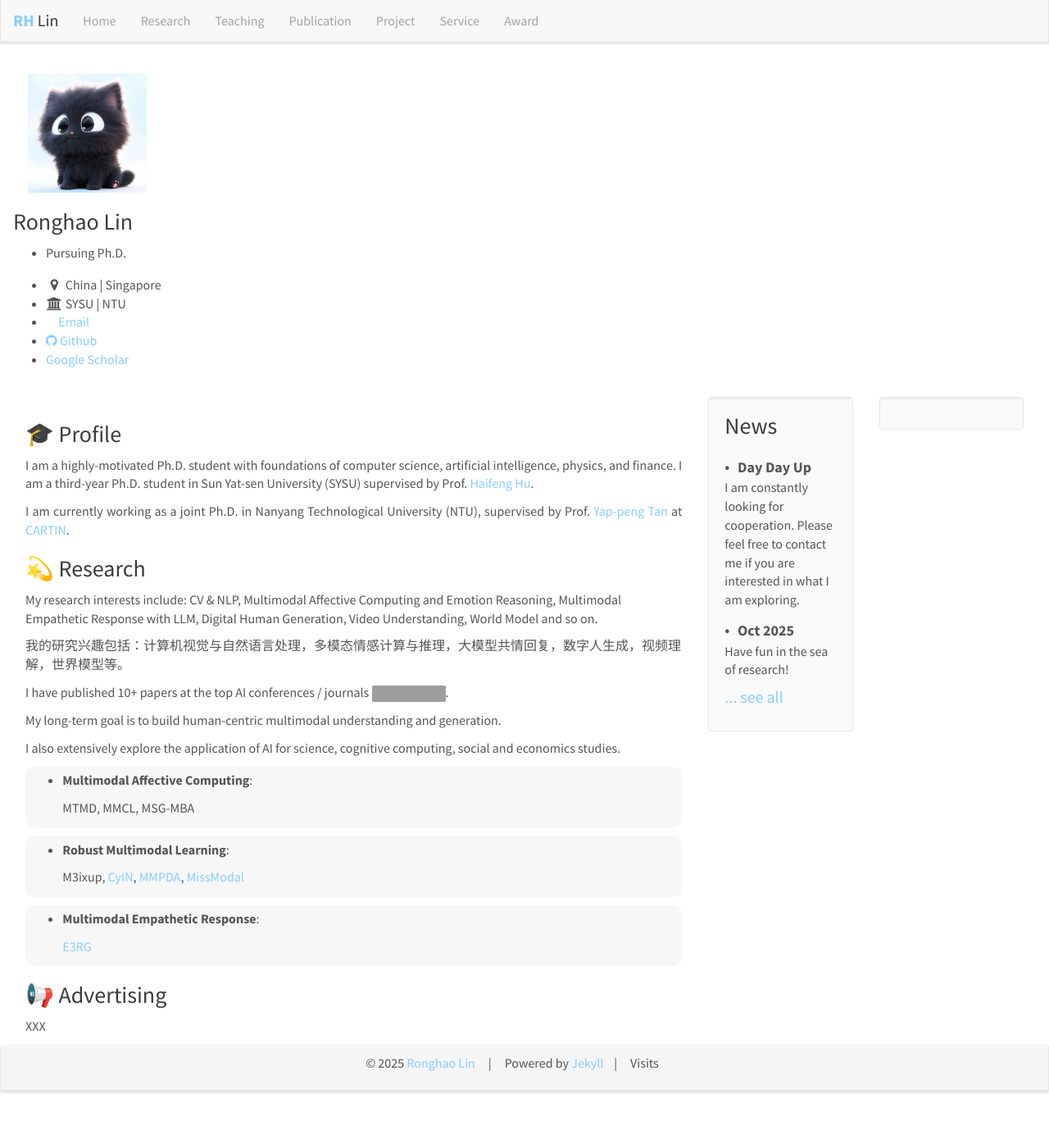
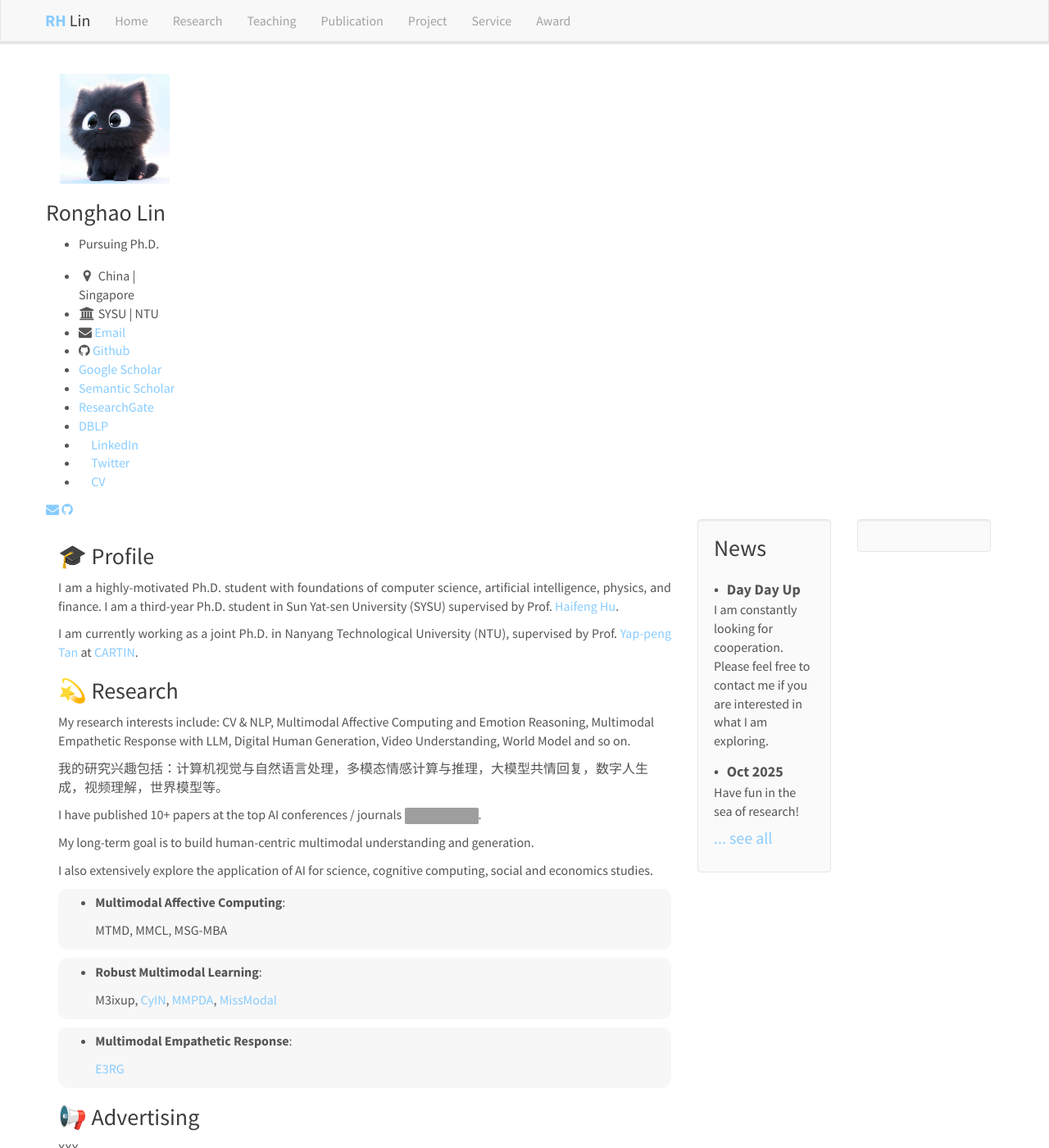
Before and after one commit to RH-Lin/rh-lin.github.io, a Jekyll site: the page built from _pages/home.md, in a window 1280 px wide and 1400 px high. Shown: the whole window at 82% size. Built offline with Jekyll 4.4.1, drawn with Linux system fonts in a browser that asks for light colours; nearby versions of some CDN libraries; comment, search, counter and statistics services are not loaded; a style sheet for code colours, icons or effects is not loaded; grey boxes are pictures that could not be loaded.

Commit message:
Reinitialize

```diff
--- a/_includes/pi.html
+++ b/_includes/pi.html
@@ -21,48 +21,48 @@
         <li><i class="fa fa-fw fa-map-marker" aria-hidden="true"></i> {{ member.location }}</li>
       {% endif %}
       {% if member.university %}
-        <li><i class="fa fa-fw fa-university ai-0.8x" aria-hidden="true"></i> {{ member.university }}</li>
+        <li><i class="fa fa-fw fa-university ai-0.5x" aria-hidden="true"></i> {{ member.university }}</li>
       {% endif %}
       {% if member.email1 %}
-        <li><a href="mailto:{{ member.email1 }}"><i class="fas fa-fw fa-envelope" aria-hidden="true"></i> Email</a></li>
+        <li><i class="fa fa-envelope" aria-hidden="true"></i><a href="mailto:{{ member.email1 }}"> Email</a></li>
       {% endif %}
       {% if member.email2 %}
-        <li><a href="mailto:{{ member.email2 }}"><i class="fas fa-fw fa-envelope" aria-hidden="true"></i> Email</a></li>
+        <li><i class="fa fa-envelope" aria-hidden="true"></i><a href="mailto:{{ member.email2 }}"> Email</a></li>
       {% endif %}
       {% if member.github %}
-        <li><a href="{{ member.github }}"><i class="fa fa-github"></i> Github</a></li>
+        <li><i class="fa fa-github"></i><a href="{{ member.github }}"> Github</a></li>
       {% endif %}
       {% if member.googlescholar %}
-        <li><a href="{{ member.googlescholar }}"><i class="ai ai-google-scholar"></i> Google Scholar</a></li>
+        <li><i class="ai ai-google-scholar"></i><a href="{{ member.googlescholar }}"> Google Scholar</a></li>
       {% endif %}
       {% if member.semanticscholar %}
-        <li><a href="{{ member.semanticscholar }}"><i class="ai ai-semantic-scholar"></i> Semantic Scholar</a></li>
+        <li><i class="ai ai-semantic-scholar"></i><a href="{{ member.semanticscholar }}"> Semantic Scholar</a></li>
       {% endif %}
       {% if member.researchgate %}
-        <li><a href="{{ member.researchgate }}"><i class="ai ai-researchgate"></i> ResearchGate</a></li>
+        <li><i class="ai ai-researchgate"></i><a href="{{ member.researchgate }}"> ResearchGate</a></li>
       {% endif %}
       {% if member.dblp %}
-        <li><a href="{{ member.dblp }}"><i class="ai ai-dblp"></i> DBLP</a></li>
+        <li><i class="ai ai-dblp"></i><a href="{{ member.dblp }}"> DBLP</a></li>
       {% endif %}
       {% if member.linkedin %}
-        <li><a href="{{ member.linkedin }}"><i class="fab fa-fw fa-linkedin"></i> LinkedIn</a></li>
+        <li><i class="fab fa-fw fa-linkedin"></i><a href="{{ member.linkedin }}"> LinkedIn</a></li>
       {% endif %}
       {% if member.twitter %}
-        <li><a href="{{ member.twitter }}"><i class="fab fa-fw fa-twitter"></i> Twitter</a></li>
+        <li><i class="fab fa-fw fa-twitter"></i><a href="{{ member.twitter }}"> Twitter</a></li>
       {% endif %}
       {% if member.cv %}
-        <li><a href="{{ member.cv }}"><i class="fab fa-fw fa-book"></i> CV</a></li>
+        <li><i class="fab fa-fw fa-book"></i><a href="{{ member.cv }}"> CV</a></li>
       {% endif %}
     </ul>
       <div class="author__urls_sm">
       {% if member.email1 %}
-        <a href="mailto:{{ member.email1 }}"><i class="fas fa-fw fa-envelope" aria-hidden="true"></i></a>
+        <a href="mailto:{{ member.email1 }}"><i class="fa fa-envelope" aria-hidden="true"></i></a>
       {% endif %}
       {% if member.email2 %}
-        <a href="mailto:{{ member.email2 }}"><i class="fas fa-fw fa-envelope" aria-hidden="true"></i></a>
+        <a href="mailto:{{ member.email2 }}"><i class="fa fa-envelope" aria-hidden="true"></i></a>
       {% endif %}
       {% if member.github %}
-        <a href="{{ member.github }}"><i class="fab fa-fw fa-github" aria-hidden="true"></i></a>
+        <a href="{{ member.github }}"><i class="fa fa-github" aria-hidden="true"></i></a>
       {% endif %}
       {% if member.googlescholar %}
         <a href="{{ member.googlescholar }}"><i class="ai ai-google-scholar" aria-hidden="true"></i></a>
--- a/_includes/visits.html
+++ b/_includes/visits.html
@@ -1,8 +1,8 @@
-<div class="well" style="height:160">
+<div class="well" style="height:170">
 
 <div style="margin-top: 5px;margin-left: -5px"></div>
-<script type='text/javascript' id='clustrmaps' src='//cdn.clustrmaps.com/map_v2.js?cl=88ccee&w=188&t=n&d=vuXu8r4DBROnkEntNREV93Uef4G6EskWYKVJkXDM3II&co=fafafa&cmo=f46d90&cmn=f2bc7e&ct=fafafa'></script>
+<script type='text/javascript' id='clustrmaps' src='//cdn.clustrmaps.com/map_v2.js?cl=88ccee&w=185&t=n&d=vuXu8r4DBROnkEntNREV93Uef4G6EskWYKVJkXDM3II&co=fafafa&cmo=f46d90&cmn=f2bc7e&ct=fafafa'></script>
 
-<div style="margin-top: -38px"></div>
+<div style="margin-top: -40px"></div>
 
 </div>
--- a/_sass/bootstrap/_sidebar.scss
+++ b/_sass/bootstrap/_sidebar.scss
@@ -150,6 +150,7 @@
   display: table-cell;
   vertical-align: middle;
   font-family: $sans-serif;
+  list-style: none;
   list-style-type: none;
   z-index: 10;
   position: relative;
--- a/css/main.scss
+++ b/css/main.scss
@@ -43,7 +43,7 @@ pubtit {
 .container-fluid {
   margin-right: auto;
   margin-left: auto;
-  max-width: 1500px; /* or 950px */
+  max-width: 1200px; /* or 950px */
 }
 
 /* Home, News */
```
Also changed, not shown: _data/pi.yml (+7 -7 lines).
